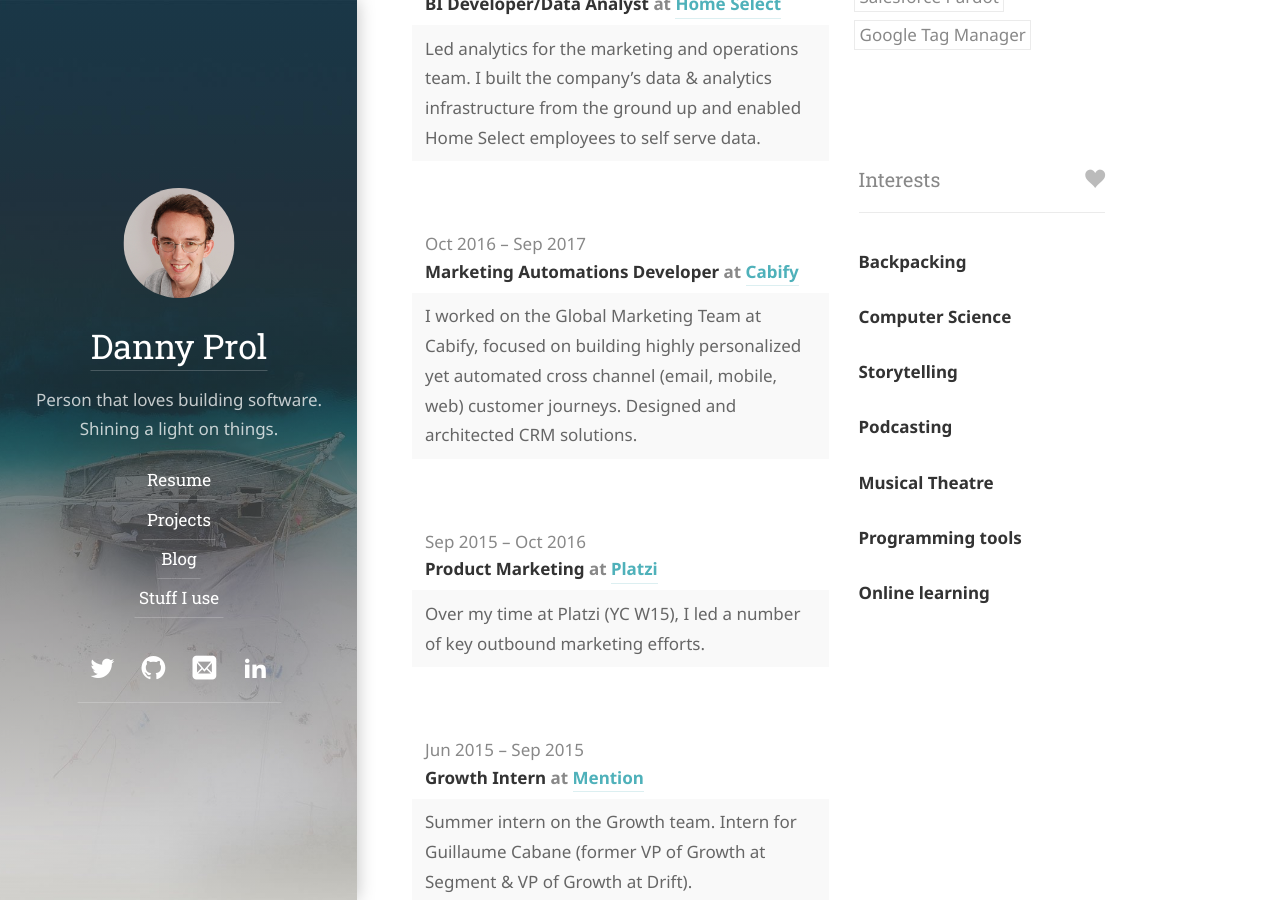
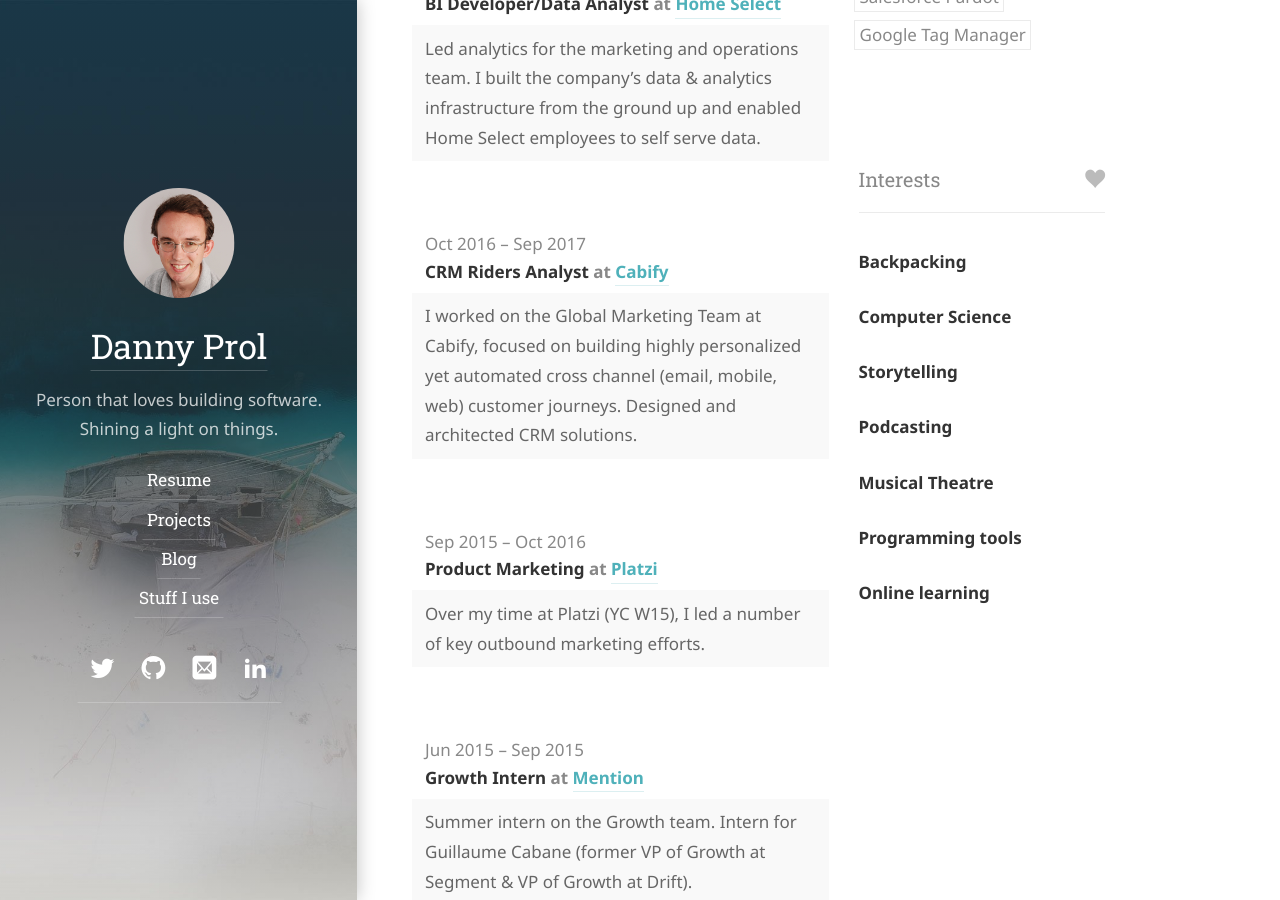
Before and after one commit to dprol/dprol.github.io, a Jekyll site: the page built from resume.md, in a window 1280 px wide and 900 px high, scrolled down 1445 px. Built offline with Jekyll 4.4.1, drawn with Linux system fonts in a browser that asks for light colours; some web fonts are replaced.

Commit message:
Update resume.yml

```diff
--- a/_data/resume.yml
+++ b/_data/resume.yml
@@ -50,7 +50,7 @@
     summary: >
       Led analytics for the marketing and operations team. I built the company's data & analytics infrastructure from the ground up and enabled Home Select employees to self serve data.
   - company: "Cabify"
-    position: "Marketing Automations Developer"
+    position: "CRM Riders Analyst"
     website: "https://cabify.com/"
     startDate: "2016-10-01"
     endDate: "2017-09-01"
```
